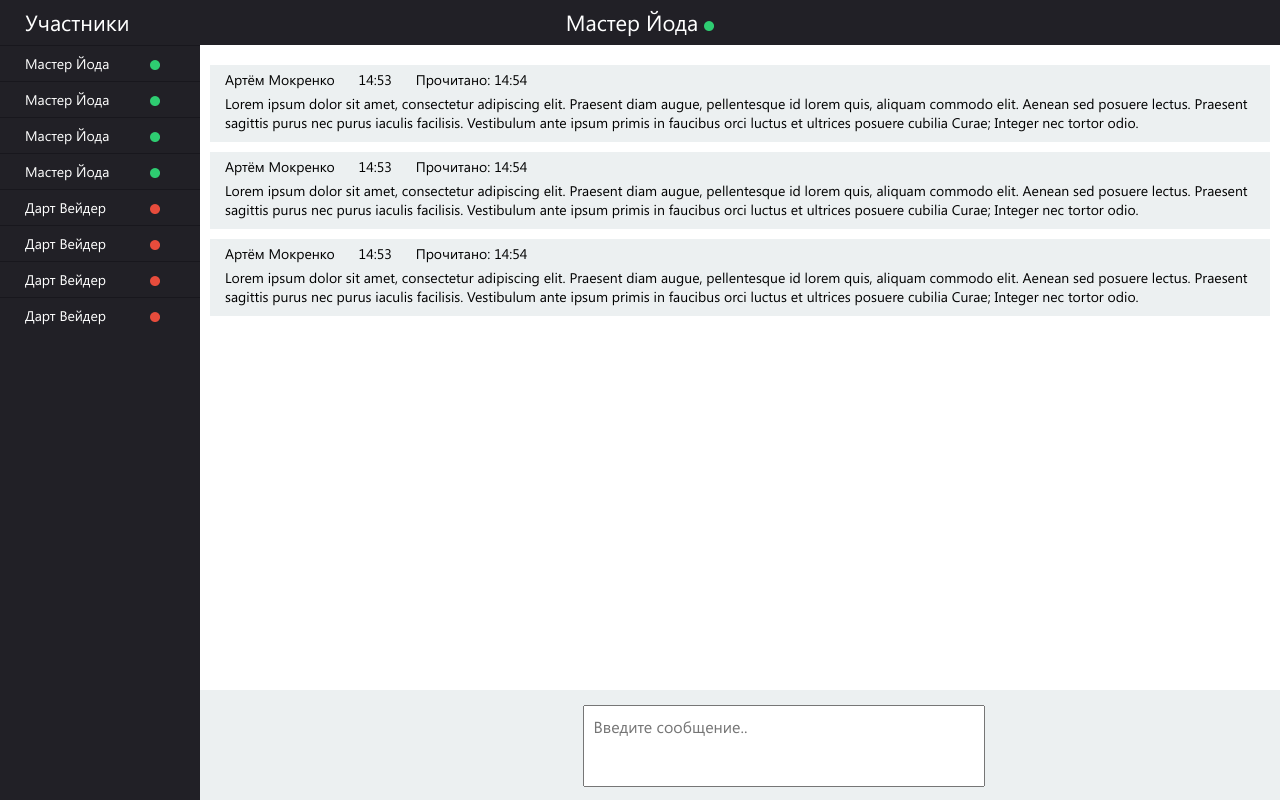
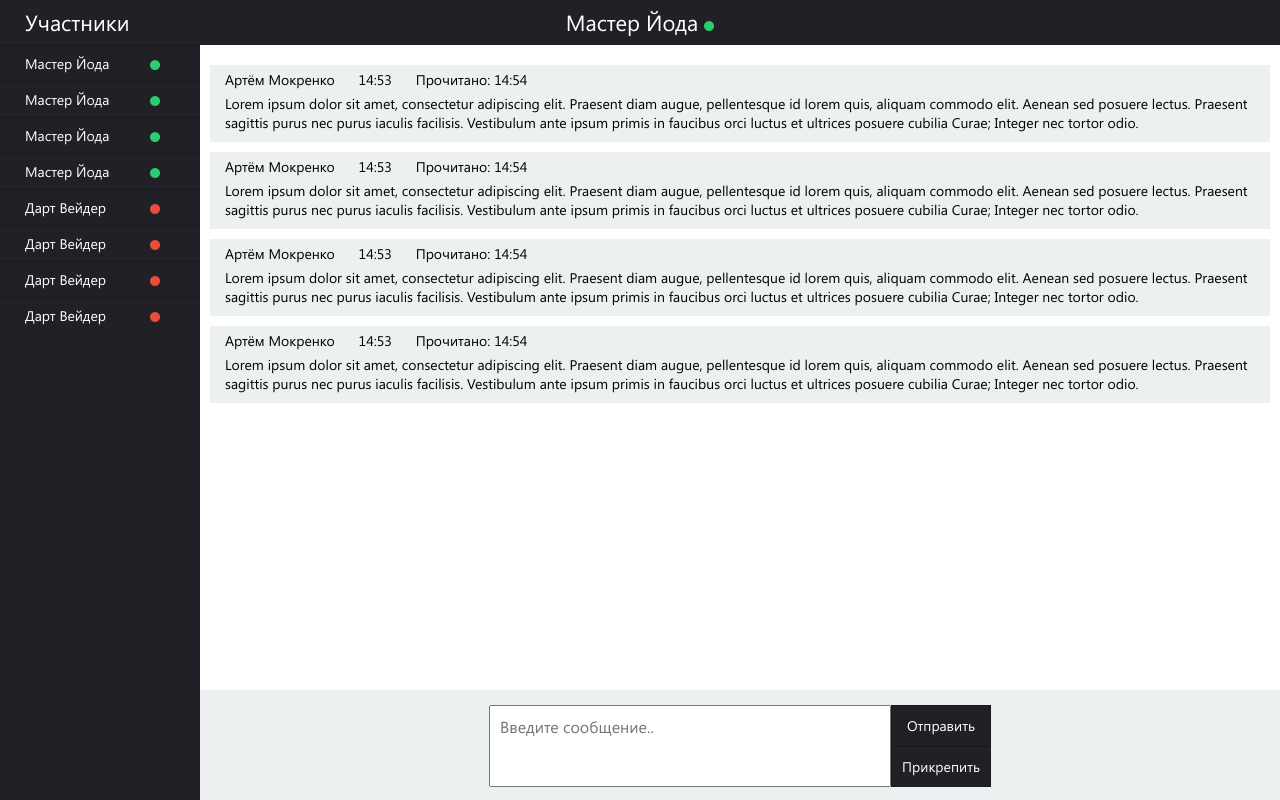
Before and after one commit to vladimir184/e-assistant, a PHP site: page /view/chat.php in a window 1280 px wide. Run offline with PHP 8.4, Linux system fonts and the light colour scheme; the template is opened without the code that fills it, so the values that code supplies are empty; some libraries are stand-ins or nearby versions.

Commit message:
Центрирование формы, полосы прокрутки, кнопки

```diff
--- a/view/chat.php
+++ b/view/chat.php
@@ -5,16 +5,15 @@
 		<meta charset="utf-8">
 		<title>Chat</title>
 		<link rel="stylesheet" href="styles.css">
+		<script type="text/javascript" src="https://ajax.googleapis.com/ajax/libs/jquery/2.1.1/jquery.min.js"></script>
 
 	</head>
 
 	<body>
 
-		<div class="window">
-
-			<div class="header">
-            Мастер Йода <input type="radio" name="online" disabled><label for=""><span></span></label>
-        </div>
+			<div class="window">
+				<div class="header">Мастер Йода <input type="radio" name="online" disabled><label for=""><span></span></label>
+	        </div>
 
 			<div class="lsidebar">
 				<div class="people">Участники</div>
@@ -96,10 +95,20 @@
 							</div>
 							<div class="mess">Lorem ipsum dolor sit amet, consectetur adipiscing elit. Praesent diam augue, pellentesque id lorem quis, aliquam commodo elit. Aenean sed posuere lectus. Praesent sagittis purus nec purus iaculis facilisis. Vestibulum ante ipsum primis in faucibus orci luctus et ultrices posuere cubilia Curae; Integer nec tortor odio.</div>
 						</div>
+							<div class="msgLeft">
+							<div class="name">
+								<span class="msgName">Артём Мокренко</span>
+								<span class="msgTime">14:53</span>
+								<span  class="mstTime2">Прочитано: 14:54</span>
+							</div>
+							<div class="mess">Lorem ipsum dolor sit amet, consectetur adipiscing elit. Praesent diam augue, pellentesque id lorem quis, aliquam commodo elit. Aenean sed posuere lectus. Praesent sagittis purus nec purus iaculis facilisis. Vestibulum ante ipsum primis in faucibus orci luctus et ultrices posuere cubilia Curae; Integer nec tortor odio.</div>
+						</div>
+
 
 					</div>
 				</div>
 				<div class="text">
+
 					<div class="innerarea">
 						<textarea placeholder="Введите сообщение.." class="area"></textarea>
 						<table class="messageButtons">
@@ -114,5 +123,6 @@
 				</div>
 			</div>
 		</div>
+
 	</body>
 </html>
--- a/view/styles.css
+++ b/view/styles.css
@@ -34,7 +34,6 @@ a {
 	width: 100%;
 	height: 45px;
 	position: absolute;
-	padding-left: 200px;
 	right: 0;
 	top: 0;
 	z-index: 9999;
@@ -45,19 +44,77 @@ a {
 	font-family: SegoeUI;
 }
 
+.space1 {
+	width: 200px;
+	height: 110px;
+	float: left;
+}
 .lsidebar {
-	min-height: 100%;
+	height: 100%;
 	width: 200px;
 	background-color: #212026;
+
+	z-index: 99999;
+	position: absolute;
+	top: 0;
+	left: 0;
+}
+
+.text {
+	height: 110px;
+	background-color: #ecf0f1;
+	bottom: 0;
+	left: 0;
+	position: absolute;
+	width: 100%;
+}
+
+.area {
+	resize: none;
+	width: 380px;
+	height: 60px;
+	padding: 10px;
 	float: left;
+	font-family: SegoeUI;
+	font-size: 16px;
+
 }
+
+.innerarea {
+	width: 502px;
+	height: 100px;
+	margin: 0 auto;
+	padding-top: 15px;
+	padding-left: 200px;
+
+}
+
+.messageButtons {
+	width: 100px;
+	height: 82px;
+	border-spacing:  0;
+	background-color: #212026;
+	font-family: SegoeUI;
+	color: #fff;
+	font-size: 14px;
+	text-align: center;
+
+}
+
+.messageButtons td {
+	border: 1px solid #1b1a20;
+
+}
+
 .messages {
 	margin-left: 200px;
 	background-color: #fff;
 	height: 100%;
+	overflow: scroll;
 
 
 }
+
 .people {
 	font-family: SegoeUI;
 	color: #fff;
@@ -137,54 +194,8 @@ input[name="offline"] + label span {
 
 }
 
-.text {
-	height: 110px;
-	background-color: #ecf0f1;
-	bottom: 0;
-	position: absolute;
-	width: 100%;
-}
-
-.area {
-	resize: none;
-	width: 380px;
-	height: 60px;
-	padding: 10px;
-	float: left;
-	font-family: SegoeUI;
-	font-size: 16px;
-
-}
-
 .area:focus {
 	outline: 0;
-}
-
-.innerarea {
-	width: 515px;
-	height: 100px;
-	margin: 0 auto;
-	padding-top: 15px;
-
-}
-
-
-.messageButtons {
-	width: 110px;
-	height: 70px;
-	border-spacing:  0;
-	background-color: #2980b9;
-	font-family: SegoeUI;
-	color: #fff;
-	font-size: 16px;
-	text-align: center;
-	line-height: 35px;
-	display: none;
-}
-
-.messageButtons td {
-	border: 1px solid #1d6ca0;
-
 }
 
 .msgLeft{
```
